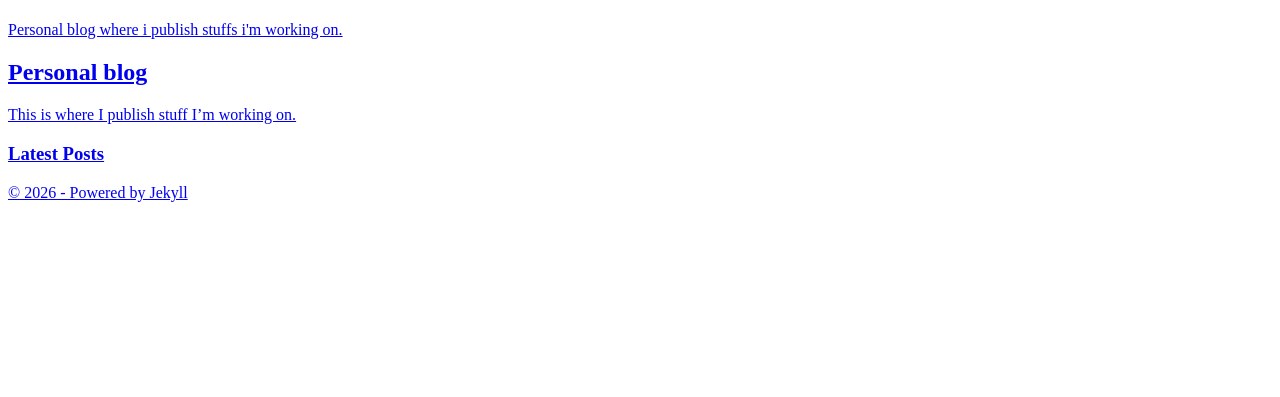
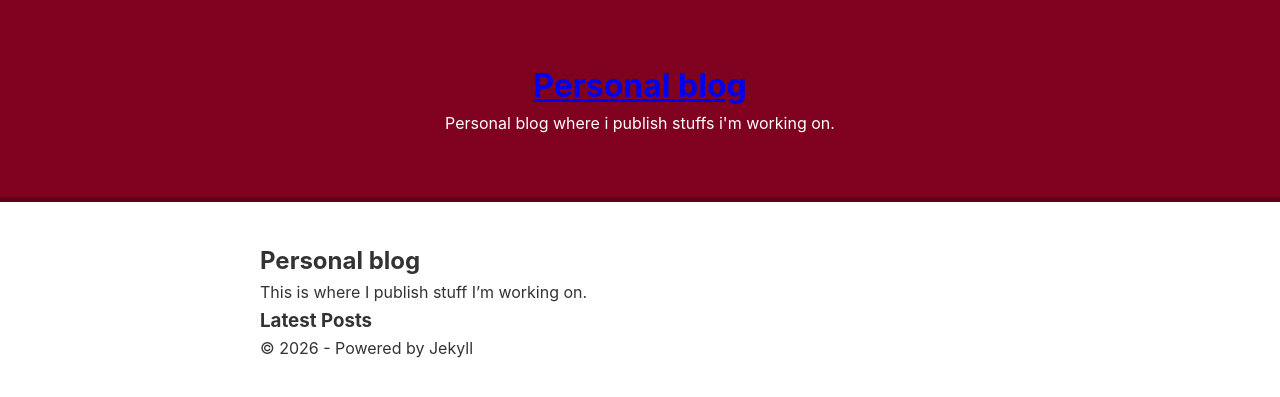
Before and after one commit to davidenetti/davidenetti.github.io, a Jekyll site: the page built from index.md, in a window 1280 px wide. Shown: the top 397 px of the page. Built offline with Jekyll 4.4.1, drawn with Linux system fonts in a browser that asks for light colours.

Commit message:
Update default.html

```diff
--- a/_layouts/default.html
+++ b/_layouts/default.html
@@ -4,13 +4,13 @@
     <meta charset="UTF-8">
     <meta name="viewport" content="width=device-width, initial-scale=1.0">
     <title>{{ page.title }} | {{ site.title }}</title>
-    <link rel="stylesheet" href="{{ '/assets/css/style.css' | relative_url }}">
+    <link rel="stylesheet" href="{{ site.baseurl }}/assets/css/style.css">
 </head>
 <body>
 
     <header class="main-header">
         <div class="container">
-            <h1><a href="{{ site.baseurl }}/assets/css/style.css"</a></h1>
+            <h1><a href="{{ '/' | relative_url }}">{{ site.title }}</a></h1>
             <p class="description">{{ site.description }}</p>
         </div>
     </header>
```
